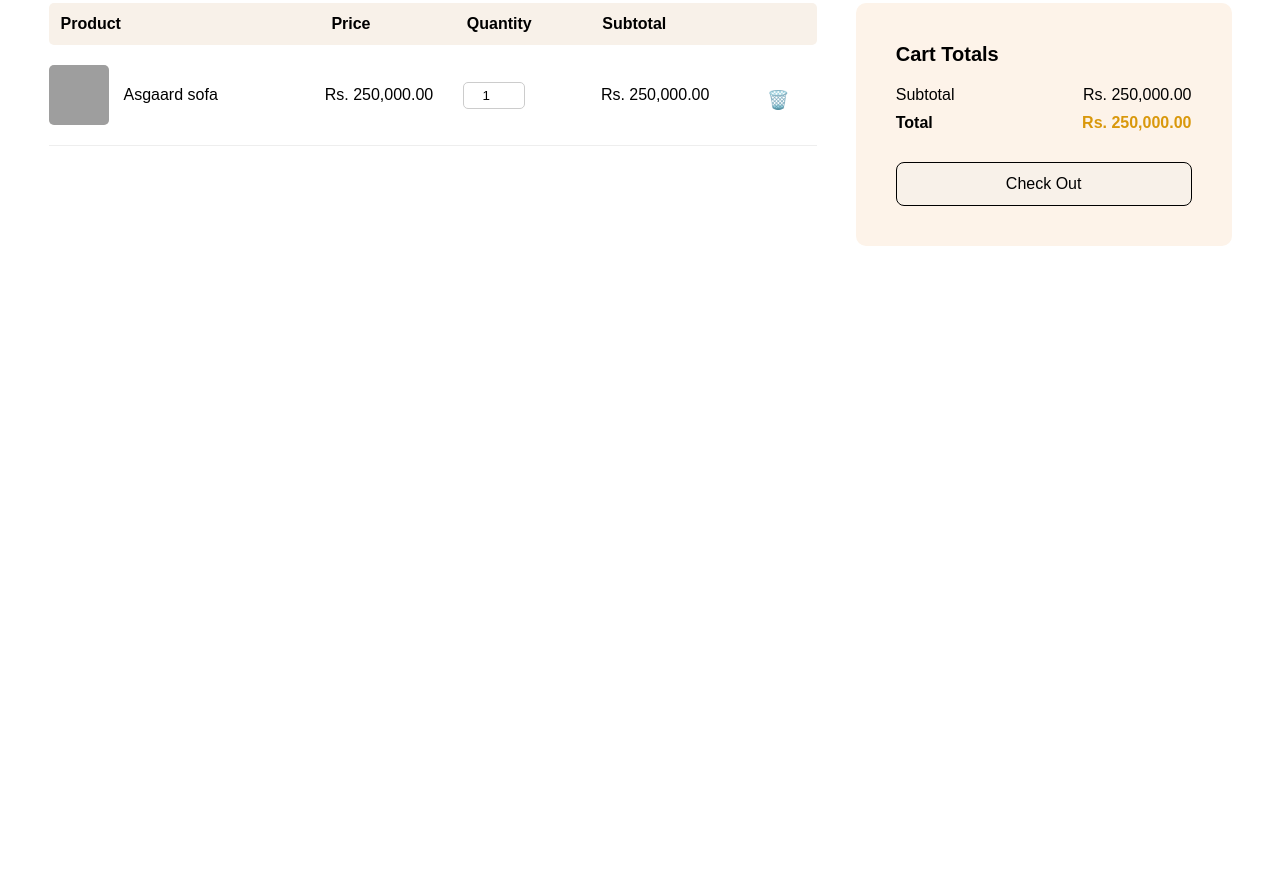
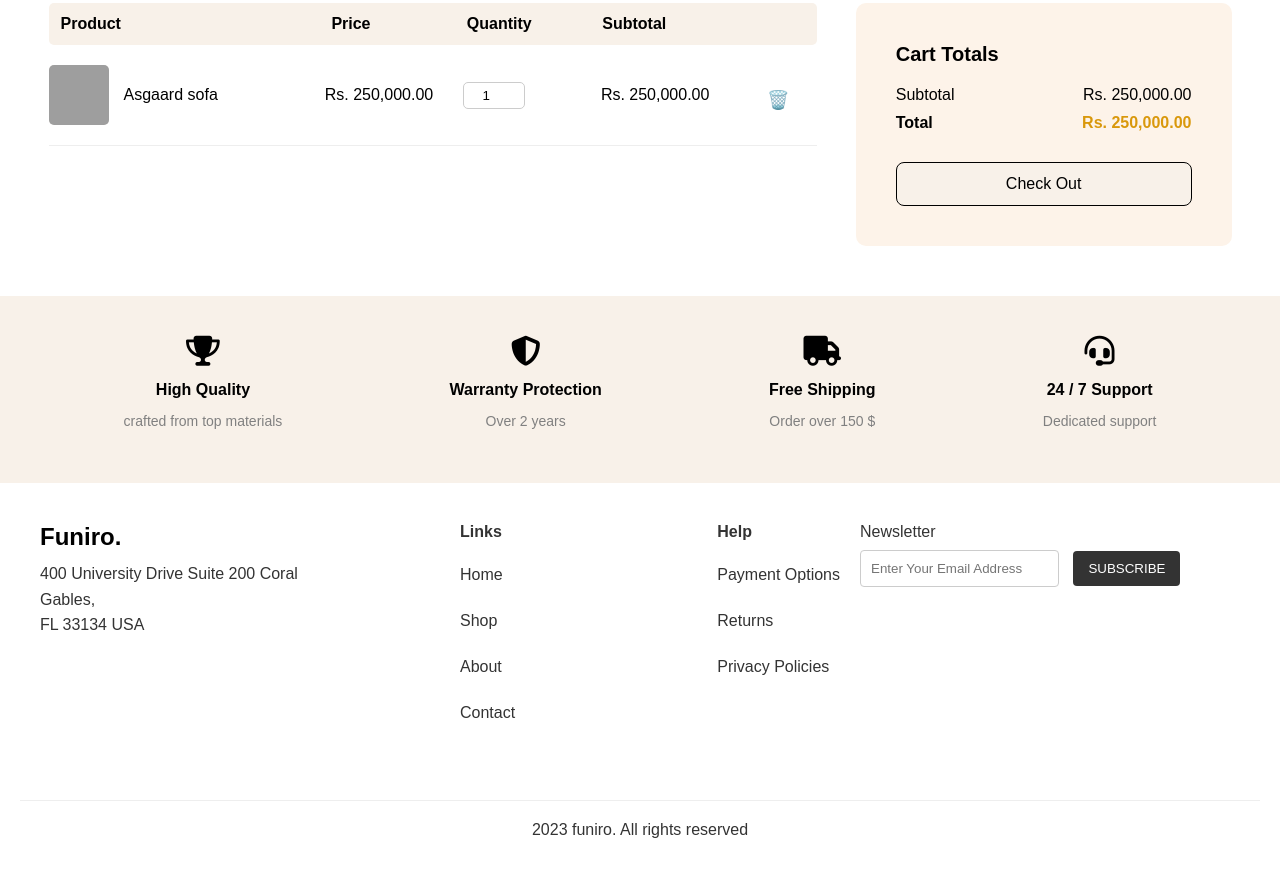
Before and after one commit to wakiullah/IC-Assaignment, a plain HTML site: page cart/cart.html in a window 1280 px wide. Shown: the part 344-1223 px from the top of the page. Before the commit the page ends 800 px from the top, so only its background shows below. Drawn offline with Linux system fonts and the light colour scheme; grey boxes are pictures that could not be loaded.

Commit message:
change some styles

```diff
--- a/cart/cart.css
+++ b/cart/cart.css
@@ -4,6 +4,7 @@
     gap: 30px;
     flex-wrap: wrap;
     margin-top: 50px;
+    margin-bottom: 50px;
 }
 
 .cart-items {
--- a/cart/cart.html
+++ b/cart/cart.html
@@ -71,6 +71,71 @@
             </div>
         </div>
     </div>
+    <section class="features">
+        <div class="feature-item">
+            <i class="fas fa-trophy"></i>
+            <h3>High Quality</h3>
+            <p>crafted from top materials</p>
+        </div>
+        <div class="feature-item">
+            <i class="fas fa-shield-alt"></i>
+            <h3>Warranty Protection</h3>
+            <p>Over 2 years</p>
+        </div>
+        <div class="feature-item">
+            <i class="fas fa-truck"></i>
+            <h3>Free Shipping</h3>
+            <p>Order over 150 $</p>
+        </div>
+        <div class="feature-item">
+            <i class="fas fa-headset"></i>
+            <h3>24 / 7 Support</h3>
+            <p>Dedicated support</p>
+        </div>
+    </section>
+    <footer>
+        <div class="footer-container">
+            <div class="footer-left">
+                <div class="logo">Funiro.</div>
+                <div class="address">
+                    400 University Drive Suite 200 Coral<br>
+                    Gables,<br>
+                    FL 33134 USA
+                </div>
+            </div>
+            <div class="footer-middle">
+                <div class="links">
+                    <div class="column">
+                        <div class="title">Links</div>
+                        <a href="#">Home</a>
+                        <a href="#">Shop</a>
+                        <a href="#">About</a>
+                        <a href="#">Contact</a>
+                    </div>
+                </div>
+                <div class="help">
+                    <div class="column">
+                        <div class="title">Help</div>
+                        <a href="#">Payment Options</a>
+                        <a href="#">Returns</a>
+                        <a href="#">Privacy Policies</a>
+                    </div>
+                </div>
+            </div>
+            <div class="footer-right">
+                <div class="newsletter">
+                    <div class="title">Newsletter</div>
+                    <div class="subscribe">
+                        <input type="email" placeholder="Enter Your Email Address">
+                        <button>SUBSCRIBE</button>
+                    </div>
+                </div>
+            </div>
+        </div>
+        <div class="copyright">
+            2023 funiro. All rights reserved
+        </div>
+    </footer>
 </body>
 
 </html>
--- a/global.css
+++ b/global.css
@@ -404,3 +404,36 @@ footer {
 .shop-header p span {
     color: rgb(78, 78, 78);
 }
+
+
+
+.features {
+    display: flex;
+    justify-content: space-around;
+    align-items: center;
+    background: #f8f1e9;
+    padding: 40px;
+    flex-wrap: wrap;
+}
+
+.feature-item {
+    text-align: center;
+    max-width: 200px;
+}
+
+.feature-item i {
+    font-size: 30px;
+    margin-bottom: 10px;
+    color: black;
+}
+
+.feature-item h3 {
+    font-size: 16px;
+    font-weight: bold;
+    margin: 5px 0;
+}
+
+.feature-item p {
+    font-size: 14px;
+    color: gray;
+}
```
Also changed, not shown: shop/shop.css (+0 -31 lines).
